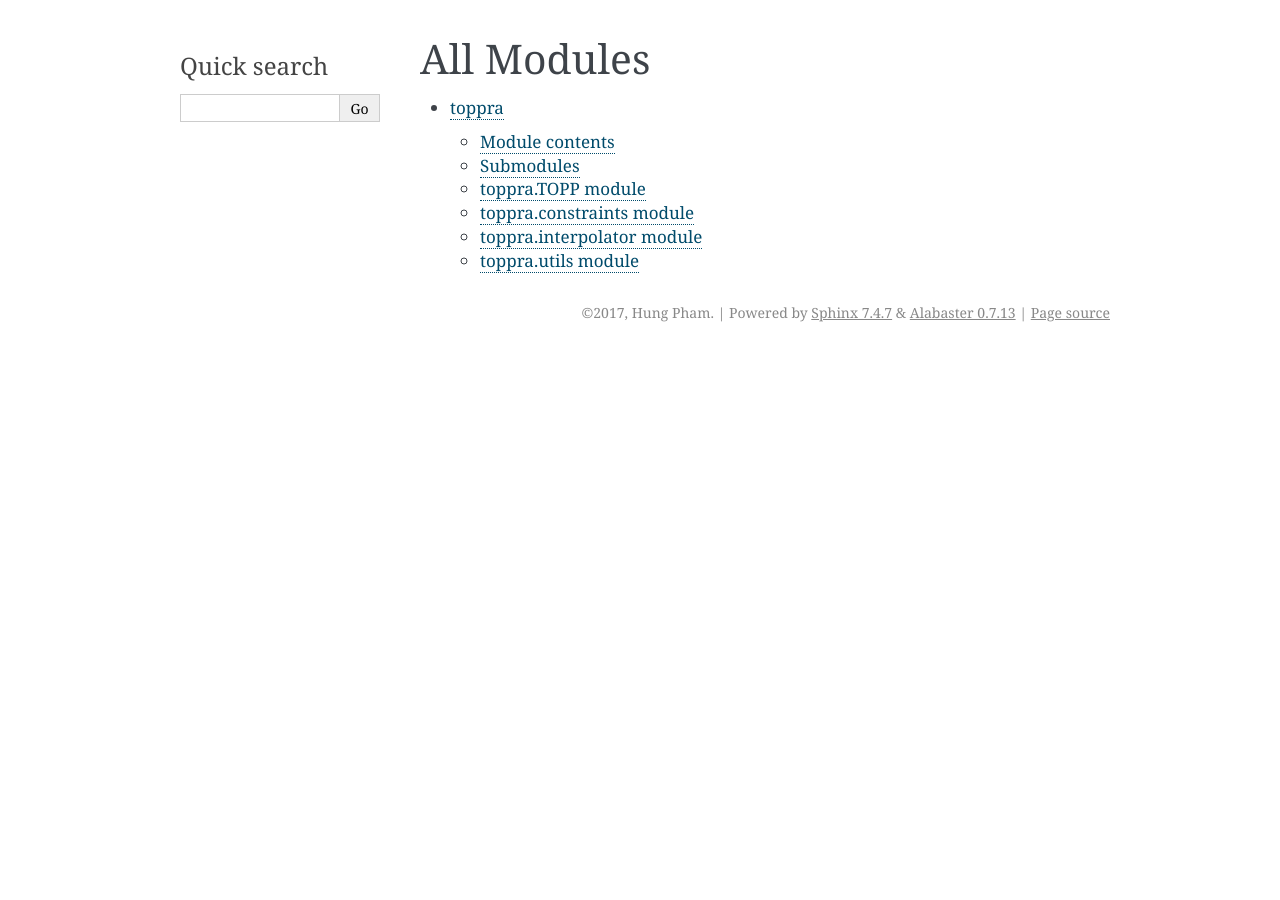
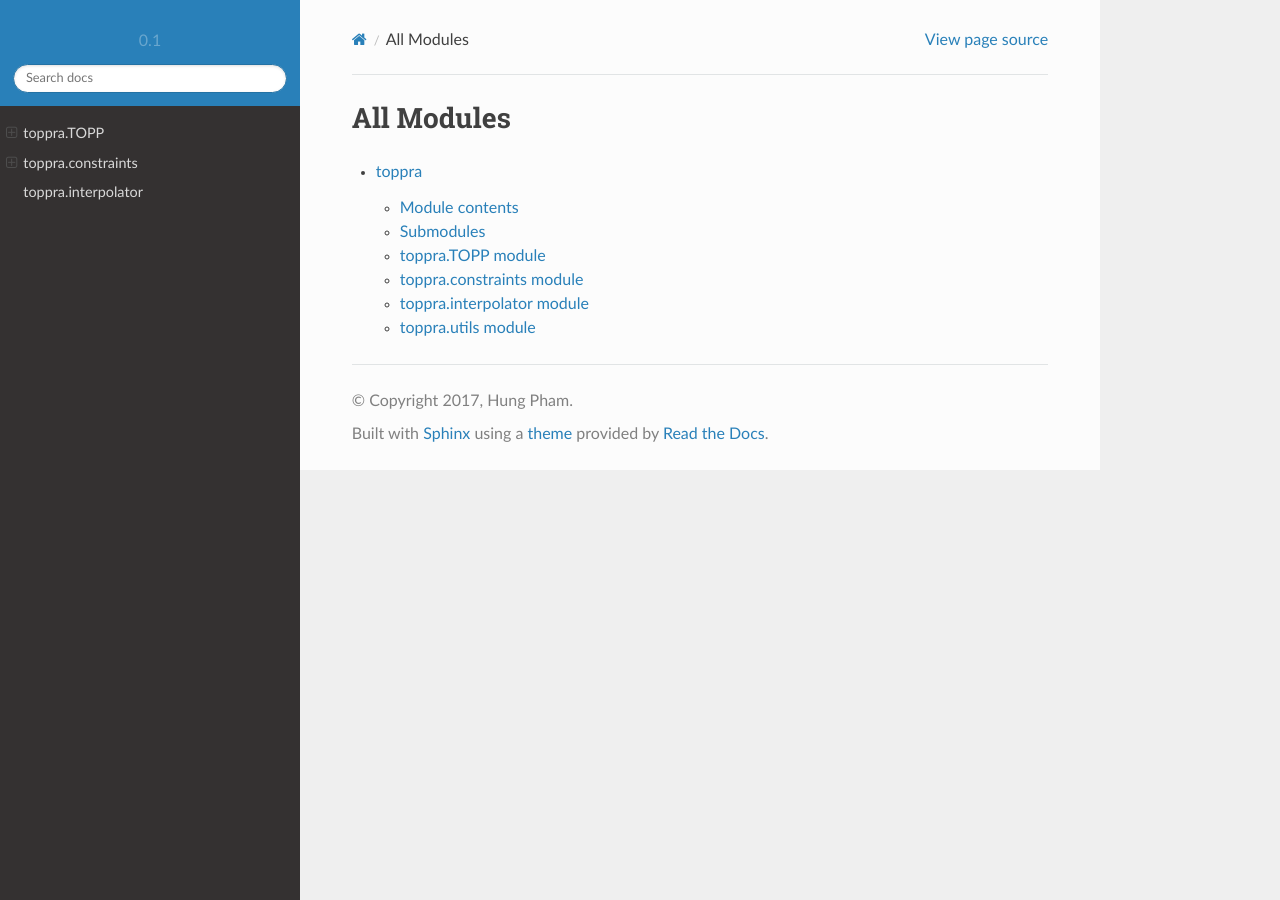
Before and after one commit to hungpham2511/toppra, a Sphinx documentation site: the page built from docs/source/modules.rst, in a window 1280 px wide. Built offline with Sphinx 7.4.7 and the Read the Docs theme 2.0.0, drawn with Linux system fonts in a browser that asks for light colours; pages that are not in the unit, such as notebooks, are missing from menus.

Commit message:
modify sphinx doc setting

```diff
--- a/docs/source/conf.py
+++ b/docs/source/conf.py
@@ -21,6 +21,7 @@ import sys
 sys.path.insert(0, os.path.abspath('../../toppra/'))
 
 
+import sphinx_rtd_theme
 # -- General configuration ------------------------------------------------
 
 # If your documentation needs a minimal Sphinx version, state it here.
@@ -31,10 +32,10 @@ sys.path.insert(0, os.path.abspath('../../toppra/'))
 # extensions coming with Sphinx (named 'sphinx.ext.*') or your custom
 # ones.
 extensions = ['sphinx.ext.autodoc',
-    'sphinx.ext.coverage',
-    'sphinx.ext.mathjax',
-    'sphinx.ext.napoleon',
-    'sphinx.ext.viewcode']
+              'sphinx.ext.coverage',
+              'sphinx.ext.mathjax',
+              'sphinx.ext.napoleon',
+              'sphinx.ext.viewcode']
 
 napoleon_google_docstring = False
 napoleon_use_param = False
@@ -81,10 +82,11 @@ exclude_patterns = []
 pygments_style = 'sphinx'
 
 # If true, `todo` and `todoList` produce output, else they produce nothing.
-todo_include_todos = False
+todo_include_todos = True
 
 
 # -- Options for HTML output ----------------------------------------------
+
 
 # The theme to use for HTML and HTML Help pages.  See the documentation for
 # a list of builtin themes.
@@ -107,13 +109,24 @@ html_static_path = ['_static']
 #
 # This is required for the alabaster theme
 # refs: http://alabaster.readthedocs.io/en/latest/installation.html#sidebars
+show_related = True
 html_sidebars = {
     '**': [
+        'about.html',
+        'navigation.html',
         'relations.html',  # needs 'show_related': True theme option to display
         'searchbox.html',
     ]
 }
 
+
+html_theme = 'sphinx_rtd_theme'
+html_theme_path = [sphinx_rtd_theme.get_html_theme_path()]
+html_theme_options = {
+    'collapse_navigation': False,
+    'display_version': True,
+    'logo_only': True,
+}
 
 # -- Options for HTMLHelp output ------------------------------------------
 
```
Also changed, not shown: docs/source/index.rst (+9 -1 lines).
